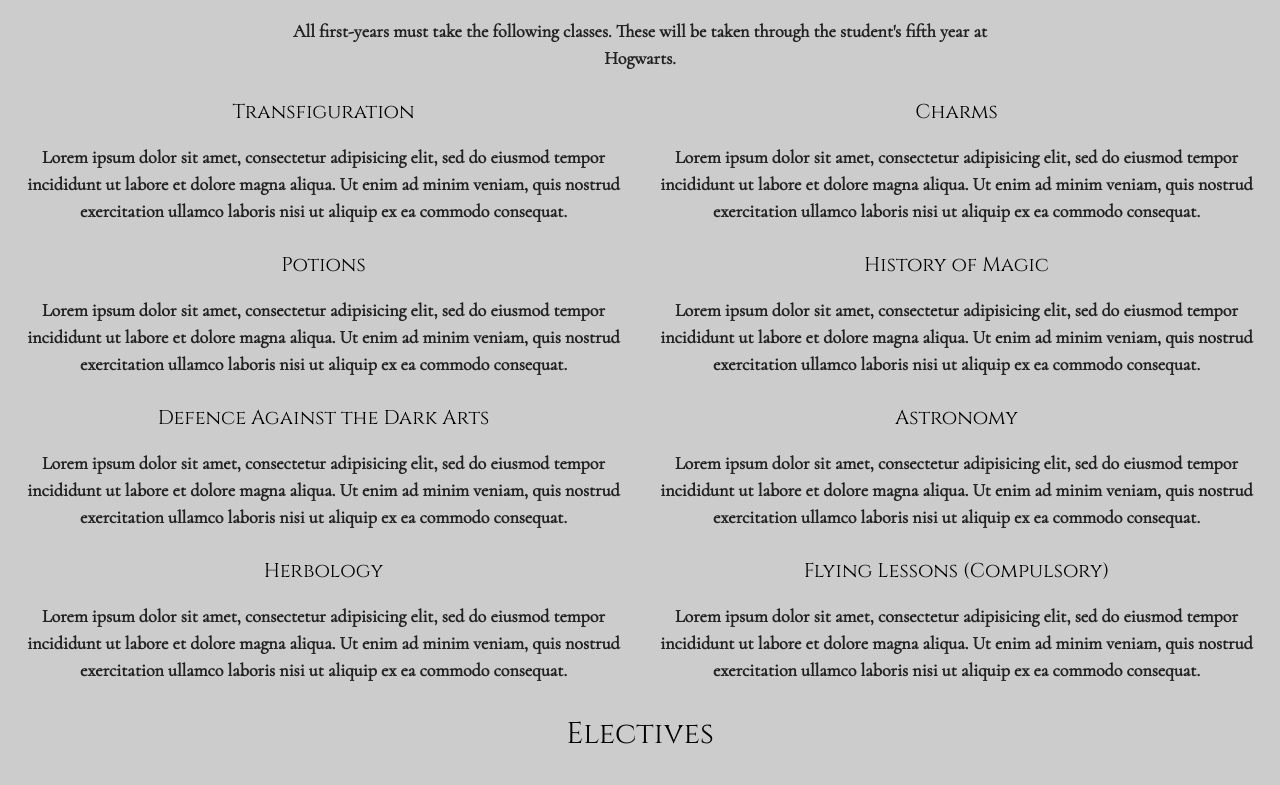
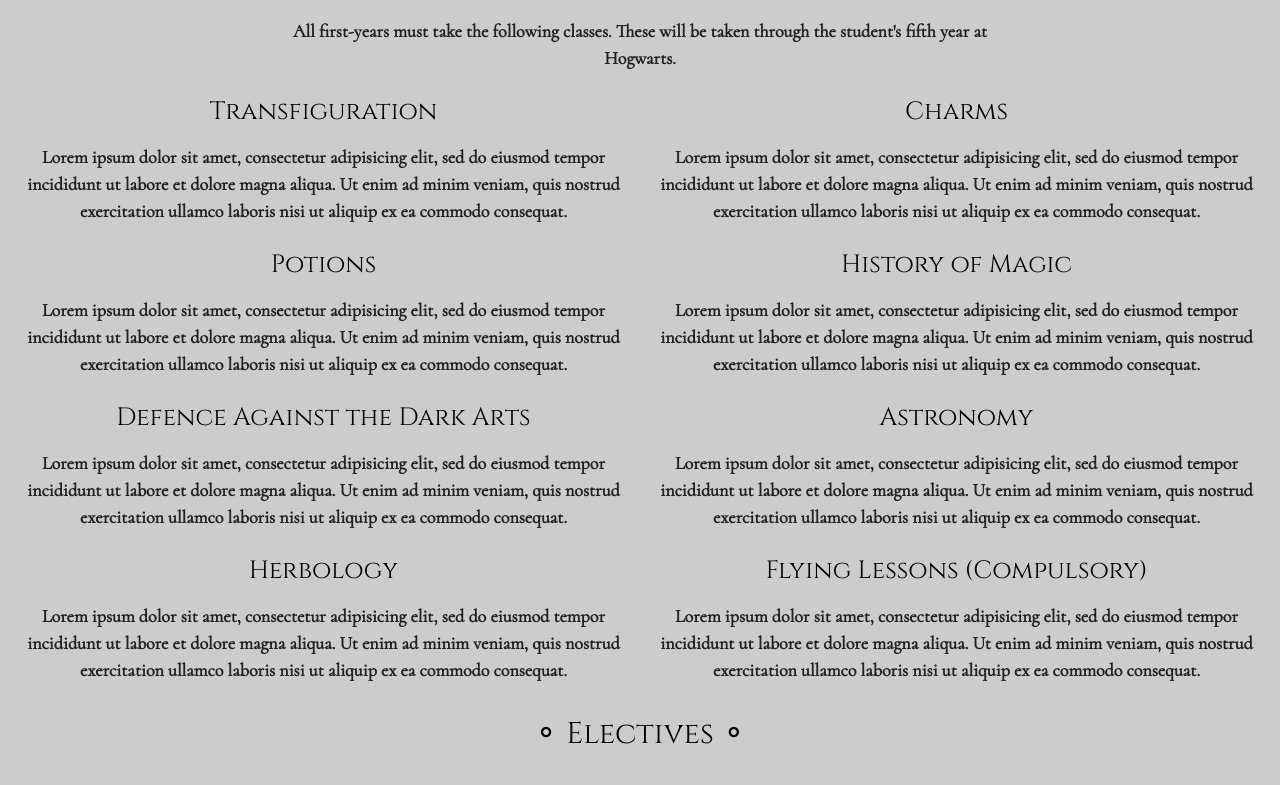
Before and after one commit to peachynoodle/hogwarts, a plain HTML site: page classes.html in a window 1280 px wide. Shown: the part 485-1270 px from the top of the page. Drawn offline with nearby package versions, Linux system fonts and the light colour scheme; a web font is replaced by a local one.

Commit message:
Add files via upload

```diff
--- a/css/main.css
+++ b/css/main.css
@@ -109,7 +109,7 @@ h4 {
     text-align: center;
     font-family: 'Cinzel', serif;
     color: #000;
-    font-size: 20px;
+    font-size: 25px;
 }
 
 h5 {
@@ -135,14 +135,32 @@ p.heavy {
     font-weight: 600;
 }
 
+@media (min-width: 450px) {
 h1::before {
     content: "~";
 }
 
 h1::after {
     content: "~";
+}}
+
+@media (min-width: 450px) {
+h2::before {
+    content: "⚬";
 }
 
+h2::after {
+    content: "⚬";
+}}
+
+@media (min-width: 450px) {
+h3::before {
+    content: "⚬";
+}
+
+h3::after {
+    content: "⚬";
+}}
 
 h1{
 
```
